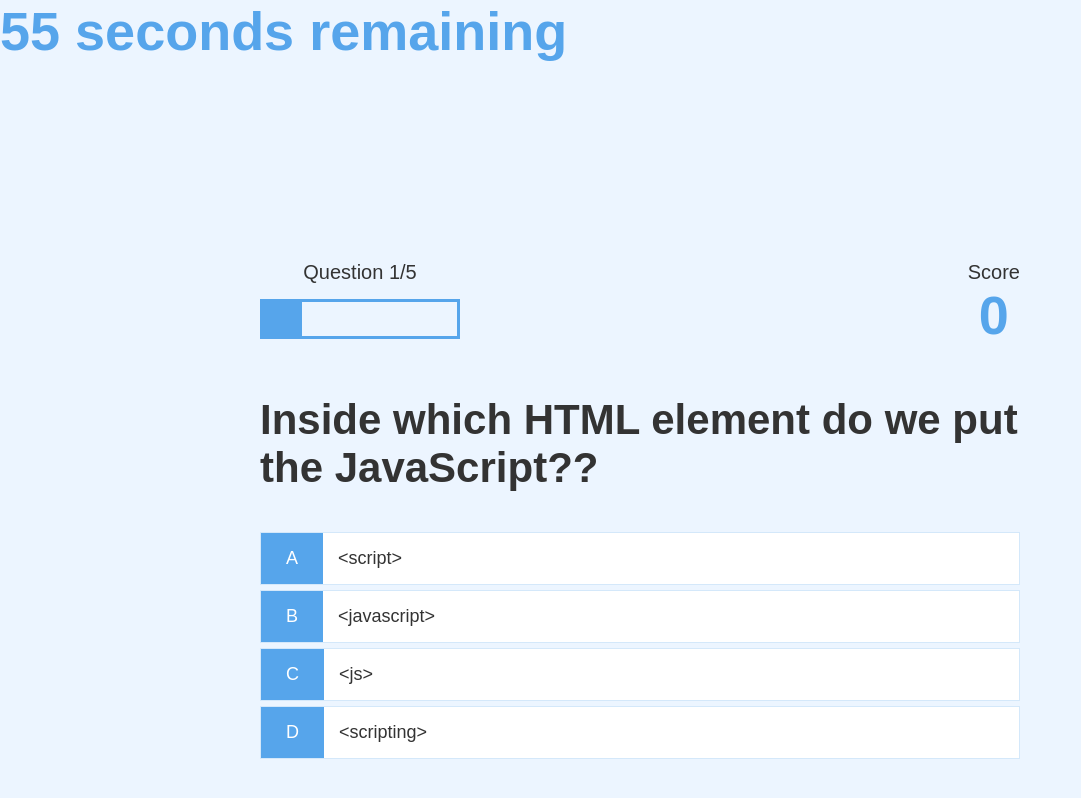
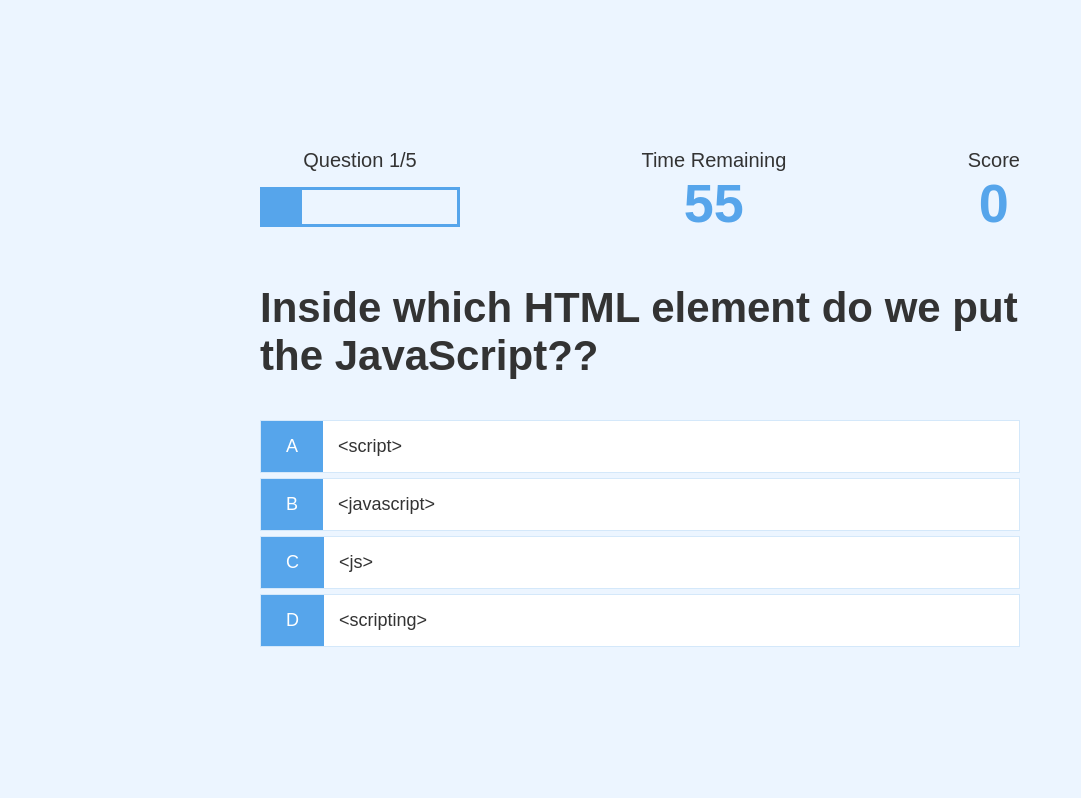
Before and after one commit to rquinn1017/Quiz_Game, a plain HTML site: page game.html in a window 1280 px wide. Shown: the whole page, without its empty margins (0-1081 px from the left). Drawn offline with nearby package versions, Linux system fonts and the light colour scheme.

Commit message:
moved timer down to middle of game UI

```diff
--- a/assets/game.js
+++ b/assets/game.js
@@ -9,12 +9,12 @@ let score = 0;
 let questionCounter = 0;
 let availableQuesions = [];
 let secondsLeft = 60;
-const timeEl = document.querySelector(".time");
+const timeEl = document.querySelector("#timeRemaining");
 
 function setTime() {
   let timerInterval = setInterval(function() {
     secondsLeft--;
-    timeEl.textContent = secondsLeft + " seconds remaining";
+    timeEl.textContent = secondsLeft;
 
     if(secondsLeft === 0) {
       clearInterval(timerInterval);
--- a/game.html
+++ b/game.html
@@ -10,7 +10,6 @@
   </head>
   <body>
 
-     <h1 class="time">60 seconds remaining</h1>
      <div class="container">
       <div id="game" class="justify-center flex-column">
         <div id="hud">
@@ -21,6 +20,14 @@
             <div id="progressBar">
               <div id="progressBarFull"></div>
             </div>
+          </div>
+          <div id="hud-item">
+            <p class="hud-prefix">
+              Time Remaining
+            </p>
+            <h1 class="hud-main-text" id="timeRemaining">
+              60
+            </h1>
           </div>
           <div id="hud-item">
             <p class="hud-prefix">
@@ -51,6 +58,7 @@
       </div>
 
   </div>
+  <script src="https://cdnjs.cloudflare.com/ajax/libs/jquery/3.2.1/jquery.min.js"></script>
     <script src="assets/game.js"></script>
     <script src="assets/quiz.js"></script>
   </body>
```
Also changed, not shown: end.html (+1 -0 lines), highscores.html (+1 -0 lines), index.html (+1 -0 lines).
